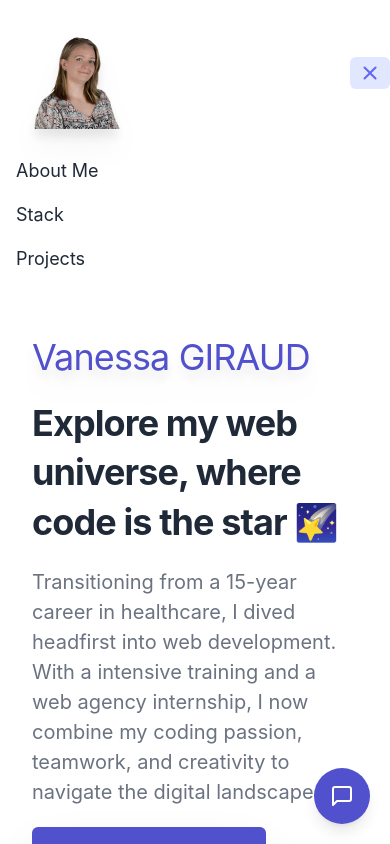
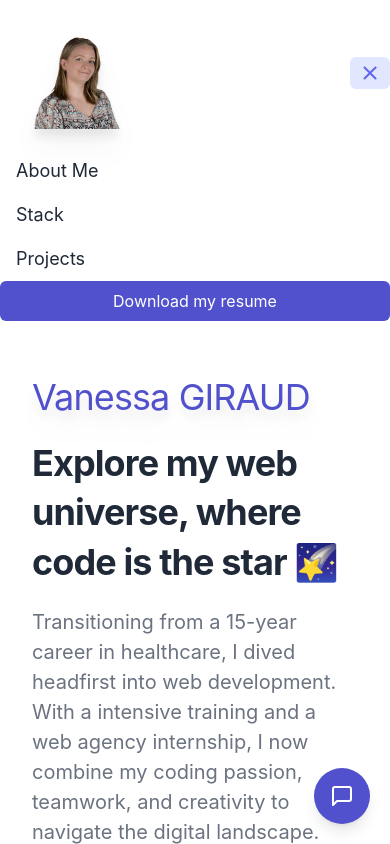
Before and after one commit to VanessaGrd/Portfolio_Vanessa, a Next.js app: page / in a window 390 px wide. Both pictures are taken after a click on the button "Toggle Menu". Shown: the top 844 px of the page. Built offline with nearby package versions, Linux system fonts and the light colour scheme.

Commit message:
add download resume button in mobile

```diff
--- a/components/navbar.js
+++ b/components/navbar.js
@@ -62,6 +62,9 @@ export default function Navbar() {
                       </li>
                     ))}
                   </>
+                  <button onClick={onButtonClick} className="px-6 py-2 text-white-50 bg-primary-50 rounded-md hover:bg-blue-800  md:ml-5">
+                    Download my resume
+                  </button>
                 </Disclosure.Panel>
               </div>
             </>
```
